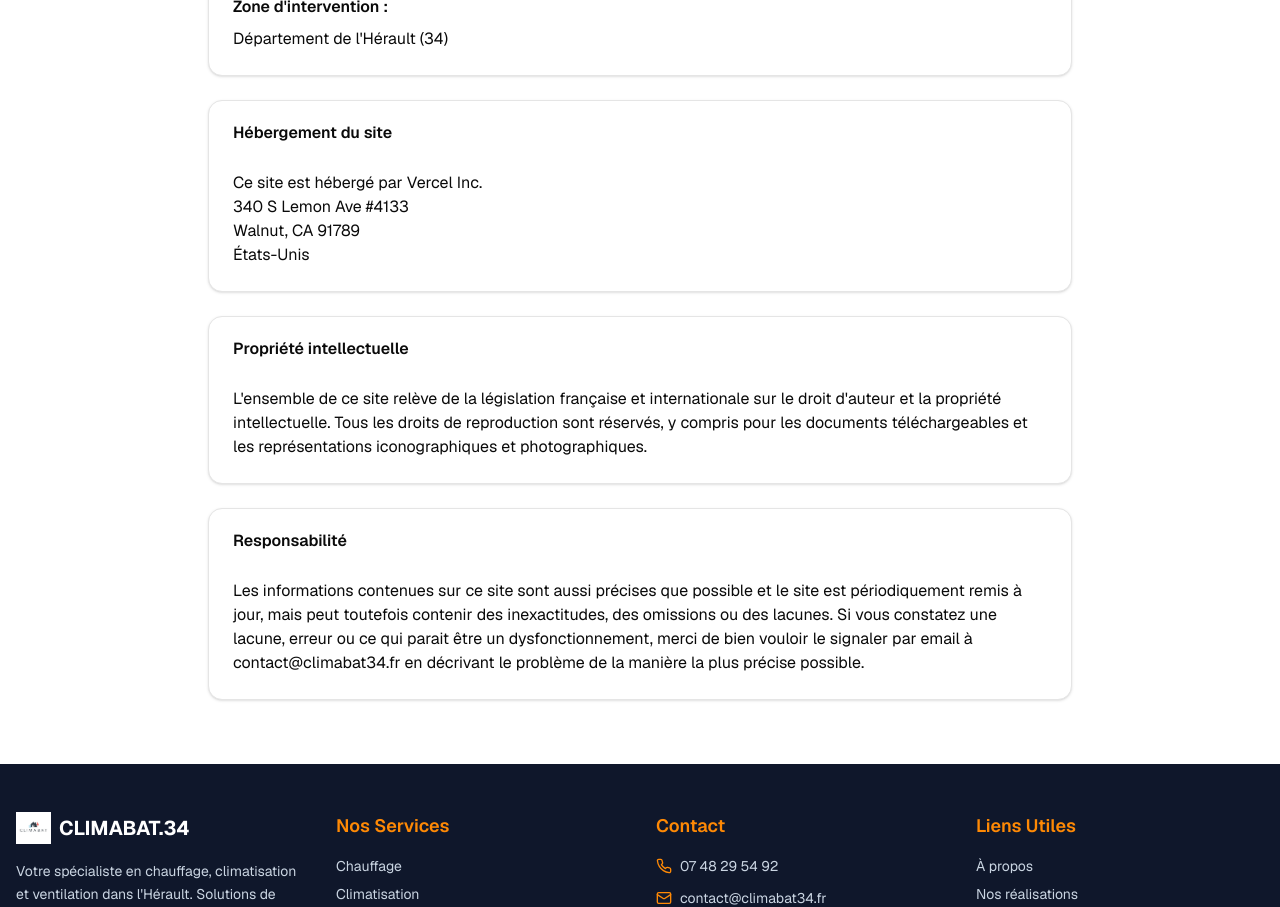
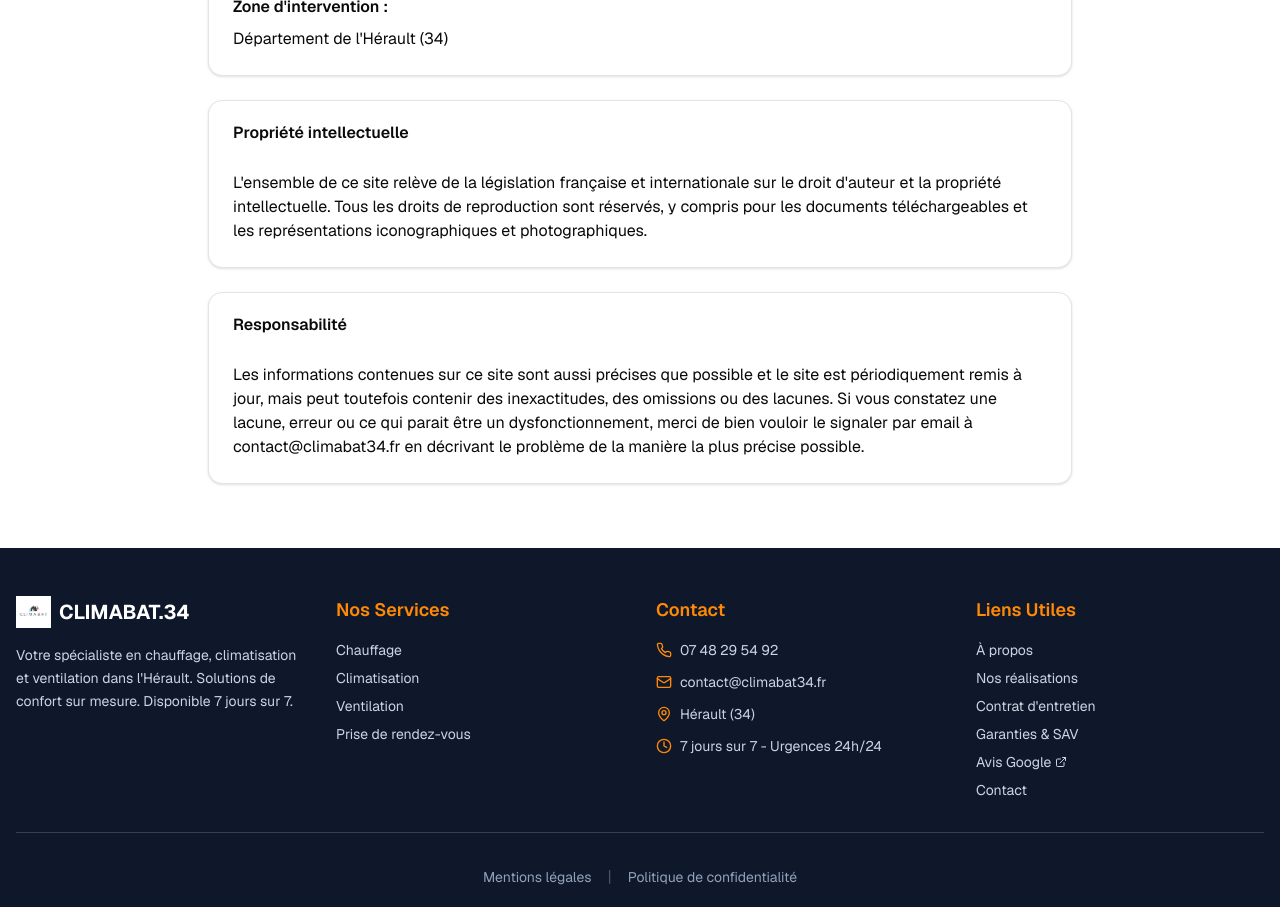
Before and after one commit to tydev24/v0-climabat-website-build, a Next.js app: page /mentions-legales in a window 1280 px wide. Shown: the part 1440-2347 px from the top of the page. Built offline with nearby package versions, Linux system fonts and the light colour scheme.

Commit message:
fix: remove hosting section from legal mentions
Update legal page to exclude Vercel Inc. reference.

#VERCEL_SKIP

Co-authored-by: null <225353743+tydev24@users.noreply.github.com>

```diff
--- a/app/mentions-legales/page.tsx
+++ b/app/mentions-legales/page.tsx
@@ -96,23 +96,6 @@ export default function MentionsLegalesPage() {
 
           <Card>
             <CardHeader>
-              <CardTitle>Hébergement du site</CardTitle>
-            </CardHeader>
-            <CardContent>
-              <p>
-                Ce site est hébergé par Vercel Inc.
-                <br />
-                340 S Lemon Ave #4133
-                <br />
-                Walnut, CA 91789
-                <br />
-                États-Unis
-              </p>
-            </CardContent>
-          </Card>
-
-          <Card>
-            <CardHeader>
               <CardTitle>Propriété intellectuelle</CardTitle>
             </CardHeader>
             <CardContent>
```
